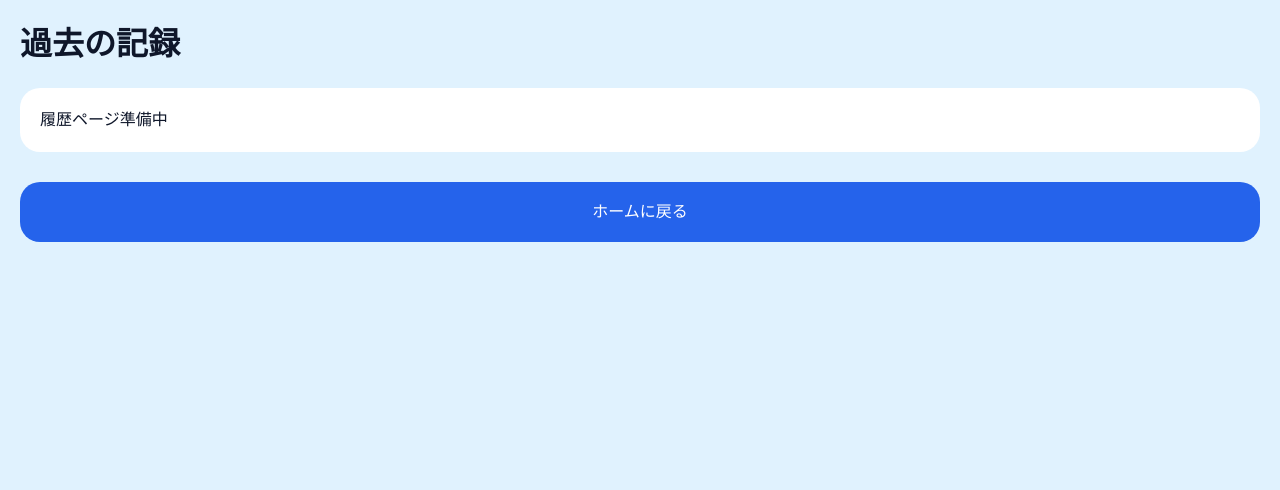
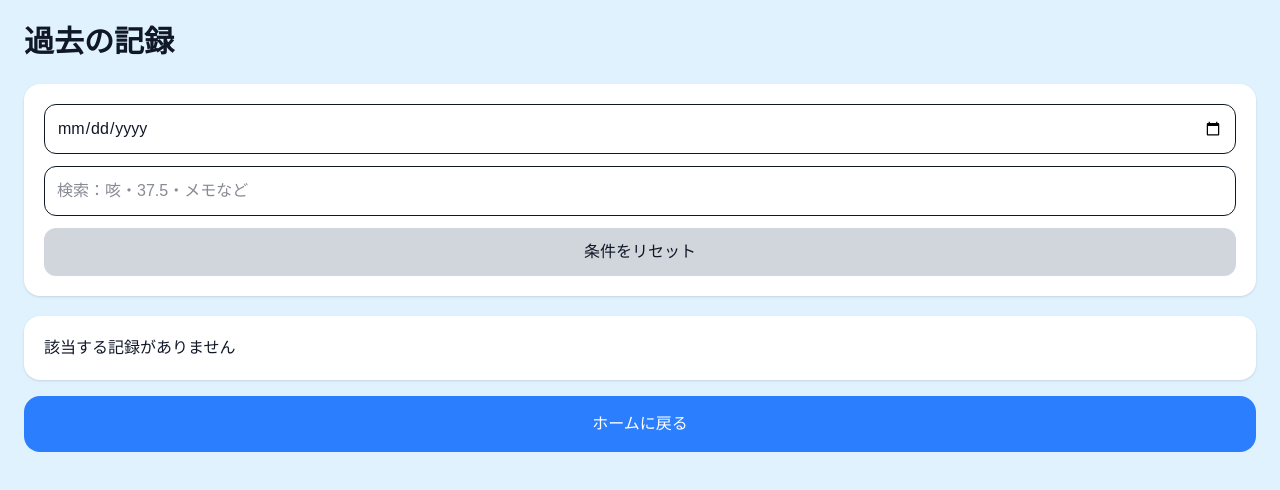
Before and after one commit to fumichama1-ship-it/baby-health-log, a Next.js app: page /history in a window 1280 px wide. Shown: the top 490 px of the page. Built offline with nearby package versions, Linux system fonts and the light colour scheme.

Commit message:
Update page.tsx

```diff
--- a/app/history/page.tsx
+++ b/app/history/page.tsx
@@ -1,19 +1,197 @@
+"use client";
+
+import { useEffect, useState } from "react";
+
+type BabyLog = {
+	date: string;
+	temp: string;
+	feed: string;
+	cough: string;
+	memo: string;
+};
+
 export default function HistoryPage() {
+	const [logs, setLogs] = useState<BabyLog[]>([]);
+	const [editIndex, setEditIndex] = useState<number | null>(null);
+	const [keyword, setKeyword] = useState("");
+	const [selectedDate, setSelectedDate] = useState("");
+
+	useEffect(() => {
+		const savedLogs = localStorage.getItem("babyLogs");
+		if (savedLogs) setLogs(JSON.parse(savedLogs));
+	}, []);
+
+	function saveLogs(newLogs: BabyLog[]) {
+		setLogs(newLogs);
+		localStorage.setItem("babyLogs", JSON.stringify(newLogs));
+
+		if (newLogs.length > 0) {
+			localStorage.setItem("babyLog", JSON.stringify(newLogs[0]));
+		} else {
+			localStorage.removeItem("babyLog");
+		}
+	}
+
+	function deleteLog(index: number) {
+		if (!confirm("削除しますか？")) return;
+		saveLogs(logs.filter((_, i) => i !== index));
+	}
+
+	function updateLog(index: number, field: keyof BabyLog, value: string) {
+		const newLogs = [...logs];
+		newLogs[index] = { ...newLogs[index], [field]: value };
+		setLogs(newLogs);
+	}
+
+	function finishEdit() {
+		saveLogs(logs);
+		setEditIndex(null);
+		alert("保存しました");
+	}
+
+	function logDateToInputDate(dateText: string) {
+		const date = new Date(dateText);
+		if (isNaN(date.getTime())) return "";
+
+		const year = date.getFullYear();
+		const month = String(date.getMonth() + 1).padStart(2, "0");
+		const day = String(date.getDate()).padStart(2, "0");
+
+		return `${year}-${month}-${day}`;
+	}
+
+	const filteredLogs = logs.filter((log) => {
+		const keywordMatch =
+			log.memo.includes(keyword) ||
+			log.temp.includes(keyword) ||
+			log.feed.includes(keyword) ||
+			log.cough.includes(keyword);
+
+		const dateMatch =
+			selectedDate === "" || logDateToInputDate(log.date) === selectedDate;
+
+		return keywordMatch && dateMatch;
+	});
+
 	return (
-    <main style={{ minHeight: "100vh", background: "#e0f2fe", padding: 20 }}>
-      <h1 style={{ fontSize: 32, fontWeight: "bold", color: "#0f172a" }}>
-        過去の記録
-      </h1>
+		<main className="min-h-screen bg-sky-100 p-6 text-gray-900">
+			<h1 className="text-3xl font-bold mb-6">過去の記録</h1>
 
-      <div style={{ background: "white", padding: 20, borderRadius: 20, marginTop: 20 }}>
-        <p style={{ color: "#0f172a" }}>履歴ページ準備中</p>
+			<div className="bg-white rounded-2xl p-5 shadow mb-5 space-y-3">
+				<input
+					type="date"
+					value={selectedDate}
+					onChange={(e) => setSelectedDate(e.target.value)}
+					className="w-full p-3 border rounded-xl bg-white text-gray-900"
+				/>
+
+				<input
+					value={keyword}
+					onChange={(e) => setKeyword(e.target.value)}
+					className="w-full p-3 border rounded-xl bg-white text-gray-900"
+					placeholder="検索：咳・37.5・メモなど"
+				/>
+
+				<button
+					onClick={() => {
+						setKeyword("");
+						setSelectedDate("");
+					}}
+					className="w-full bg-gray-300 text-gray-900 p-3 rounded-xl"
+				>
+					条件をリセット
+				</button>
 			</div>
 
-      <a href="/">
-        <button style={{ marginTop: 30, width: "100%", height: 60, background: "#2563eb", color: "white", borderRadius: 20 }}>
+			<div className="space-y-4">
+				{filteredLogs.length === 0 ? (
+					<div className="bg-white rounded-2xl p-5 shadow">
+						該当する記録がありません
+					</div>
+				) : (
+					filteredLogs.map((log) => {
+						const originalIndex = logs.indexOf(log);
+
+						return (
+							<div
+								key={originalIndex}
+								className="bg-white rounded-2xl p-5 shadow border-l-8 border-sky-500"
+							>
+								<p className="text-xl font-bold text-sky-800 mb-4">
+									{log.date}
+								</p>
+
+								{editIndex === originalIndex ? (
+									<>
+										<input
+											value={log.temp}
+											onChange={(e) =>
+												updateLog(originalIndex, "temp", e.target.value)
+											}
+											className="w-full p-3 mb-3 rounded-xl border bg-white text-gray-900"
+										/>
+
+										<input
+											value={log.feed}
+											onChange={(e) =>
+												updateLog(originalIndex, "feed", e.target.value)
+											}
+											className="w-full p-3 mb-3 rounded-xl border bg-white text-gray-900"
+										/>
+
+										<textarea
+											value={log.memo}
+											onChange={(e) =>
+												updateLog(originalIndex, "memo", e.target.value)
+											}
+											className="w-full p-3 mb-3 rounded-xl border bg-white text-gray-900"
+										/>
+
+										<button
+											onClick={finishEdit}
+											className="w-full bg-green-500 text-white p-4 rounded-xl"
+										>
+											保存
+										</button>
+									</>
+								) : (
+									<>
+										<div className="space-y-2 text-gray-800">
+											<p>🌡️ 体温：{log.temp}℃</p>
+											<p>🍼 授乳：{log.feed}回</p>
+											<p>😷 咳：{log.cough}</p>
+											<p>📝 メモ：{log.memo || "なし"}</p>
+										</div>
+
+										<div className="grid grid-cols-2 gap-3 mt-5">
+											<button
+												onClick={() => setEditIndex(originalIndex)}
+												className="bg-blue-500 text-white p-4 rounded-xl"
+											>
+												編集
+											</button>
+
+											<button
+												onClick={() => deleteLog(originalIndex)}
+												className="bg-red-500 text-white p-4 rounded-xl"
+											>
+												削除
+											</button>
+										</div>
+									</>
+								)}
+							</div>
+						);
+					})
+				)}
+
+				<a
+					href="/"
+					className="block text-center bg-blue-500 text-white p-4 rounded-2xl"
+				>
 					ホームに戻る
-        </button>
 				</a>
+			</div>
 		</main>
 	);
 }
```
Lines whose indentation alone changed are shown as unchanged.
